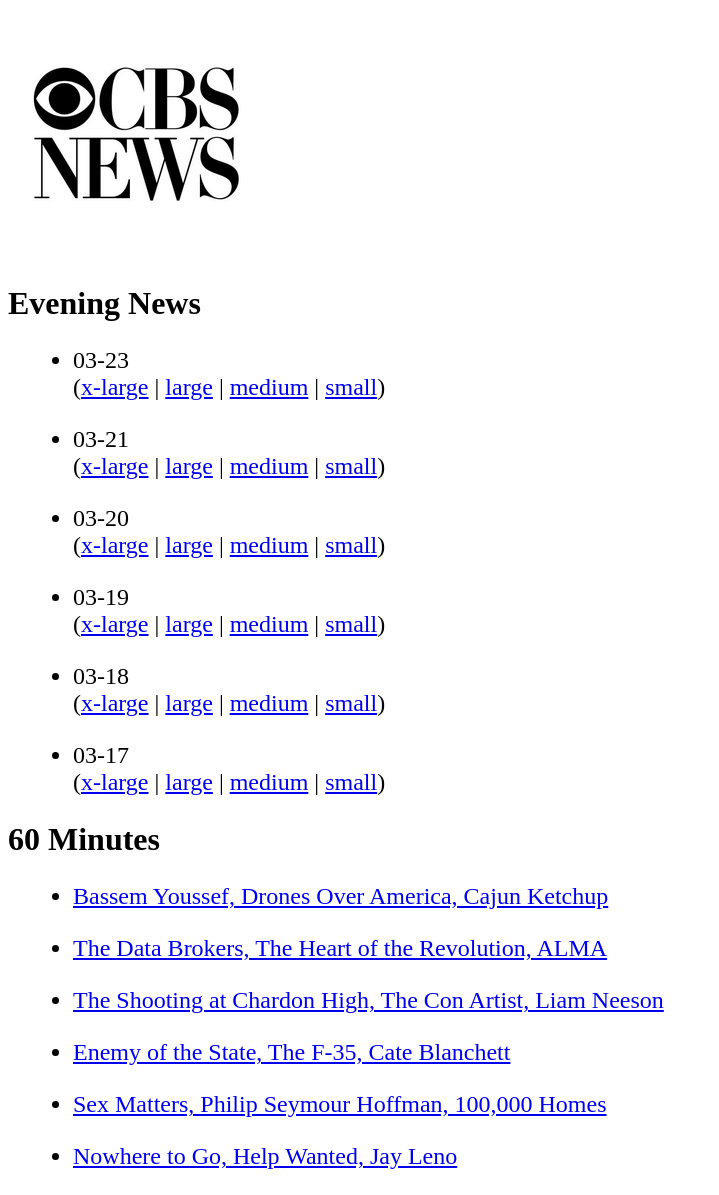
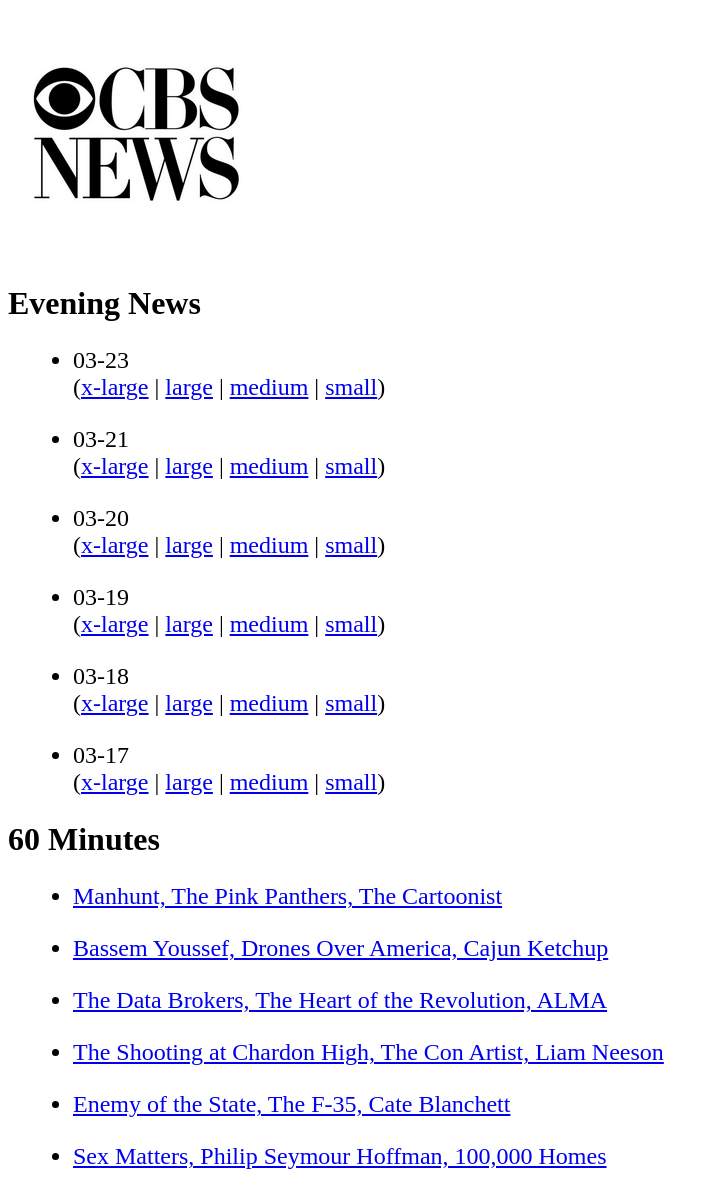
Before and after one commit to jkutner/cbsfeed, a Jekyll site: the page built from index.html, in a window 1280 px wide. Shown: the whole page, without its empty margins (0-719 px from the left). Built offline with Jekyll 4.4.1, drawn with Linux system fonts in a browser that asks for light colours; nearby versions of some CDN libraries; some of the changed lines change nothing that is shown.

Commit message:
Updating with latest episdoes

```diff
--- a/_data/sixtymin.yml
+++ b/_data/sixtymin.yml
@@ -1,4 +1,11 @@
 ---
+- title: Manhunt, The Pink Panthers, The Cartoonist
+  links:
+    mp4_240: media/2014/03/23/204352067936/60_0323_full_240.mp4
+    mp4_740: media/2014/03/23/204352067936/60_0323_full_740.mp4
+    mp4_796: media/2014/03/23/204352067936/60_0323_full_796.mp4
+    mp4_1296: media/2014/03/23/204352067936/60_0323_full_1296.mp4
+  date: '0323'
 - title: Bassem Youssef, Drones Over America, Cajun Ketchup
   links:
     mp4_240: media/2014/03/16/197282371922/60_0316_FULL_240.mp4
@@ -34,10 +41,3 @@
     mp4_796: media/2014/02/09/144360003662/60_0208_FULL_796.mp4
     mp4_1296: media/2014/02/09/144360003662/60_0208_FULL_1296.mp4
   date: '0208'
-- title: Nowhere to Go, Help Wanted, Jay Leno
-  links:
-    mp4_240: media/2014/01/26/127432259619/60_0126_FULL_240.mp4
-    mp4_740: media/2014/01/26/127432259619/60_0126_FULL_740.mp4
-    mp4_796: media/2014/01/26/127432259619/60_0126_FULL_796.mp4
-    mp4_1296: media/2014/01/26/127432259619/60_0126_FULL_1296.mp4
-  date: '0126'
```
